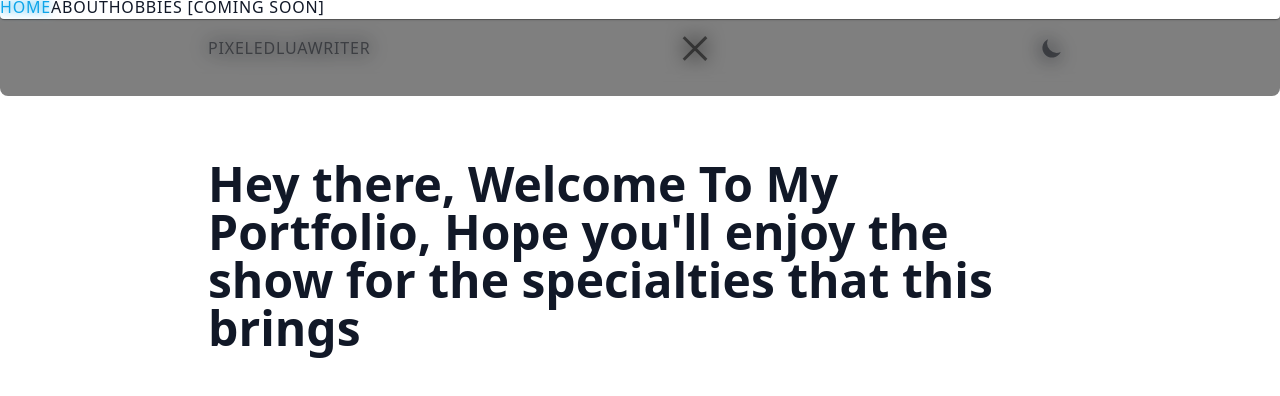
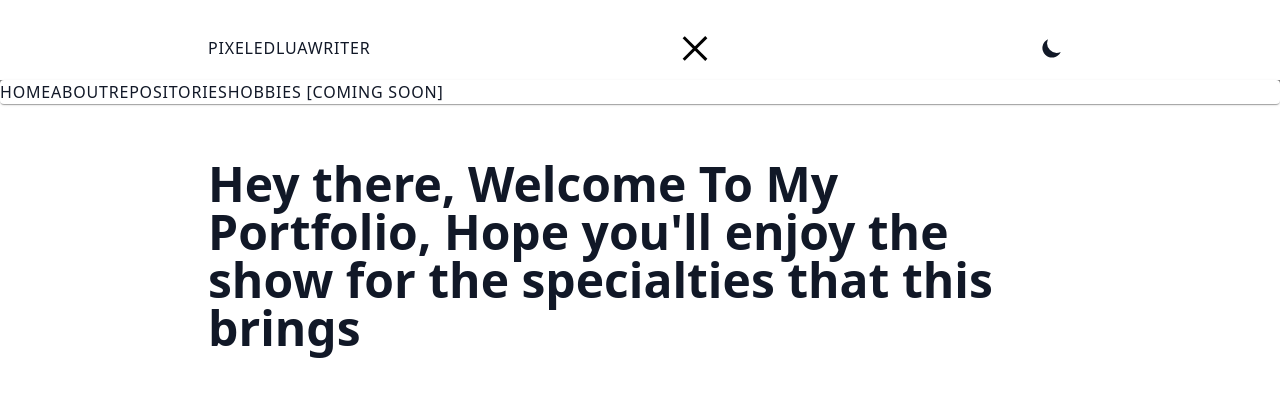
Before and after one commit to PixeledLuaWriter/nextjs-portfolio, a Next.js app: page / in a window 1280 px wide. Both pictures are taken after a click on the button 695 px from the left and 48 px from the top of the page. Shown: the top 396 px of the page. Built offline with nearby package versions, Linux system fonts and the light colour scheme.

Commit message:
Update Navigation.js

```diff
--- a/components/Navigation.js
+++ b/components/Navigation.js
@@ -25,7 +25,7 @@ const Navigation = () => {
                     "display": isOpen ? "block" : "none",
                     "zIndex": "1",
                     "position": "absolute",
-                    "top": "-5px",
+                    "top": "5rem",
                     "right": "0",
                     "left": "0",
                     "bottom": "0",
@@ -35,7 +35,7 @@ const Navigation = () => {
                     "transform": isOpen ? "translateX(0)" : "translateX(100%)",
                     "borderRadius": "0 0 0.5rem 0.5rem",
                 }}>
-                    <Paper className="transition-colors duration-150 top-0 bg-white dark:bg-black bg-opacity-50 dark:bg-opacity-50 rounded-lg shadow-md">
+                    <Paper className="transition-colors duration-150 bg-white dark:bg-black bg-opacity-50 dark:bg-opacity-50 rounded-lg shadow-md">
                         <Link href="/">
                             <a
                                 className={"font-medium tracking-wider duration-150 text-gray-900 hover:text-sky-500 hover:text-shadow-smx2 hover:dark:text-red-700 hover:dark:text-shadow-smx uppercase text dark:text-white"}
@@ -50,6 +50,14 @@ const Navigation = () => {
                                 onClick={handleClosing}
                             >
                                 About
+                            </a>
+                        </Link>
+                        <Link href="/github/repository">
+                            <a
+                                className={"font-medium tracking-wider duration-150 text-gray-900 hover:text-sky-500 hover:text-shadow-smx2 hover:dark:text-red-700 hover:dark:text-shadow-smx uppercase text dark:text-white"}
+                                onClick={handleClosing}
+                            >
+                                Repositories
                             </a>
                         </Link>
                         <Link href='/'>
```
